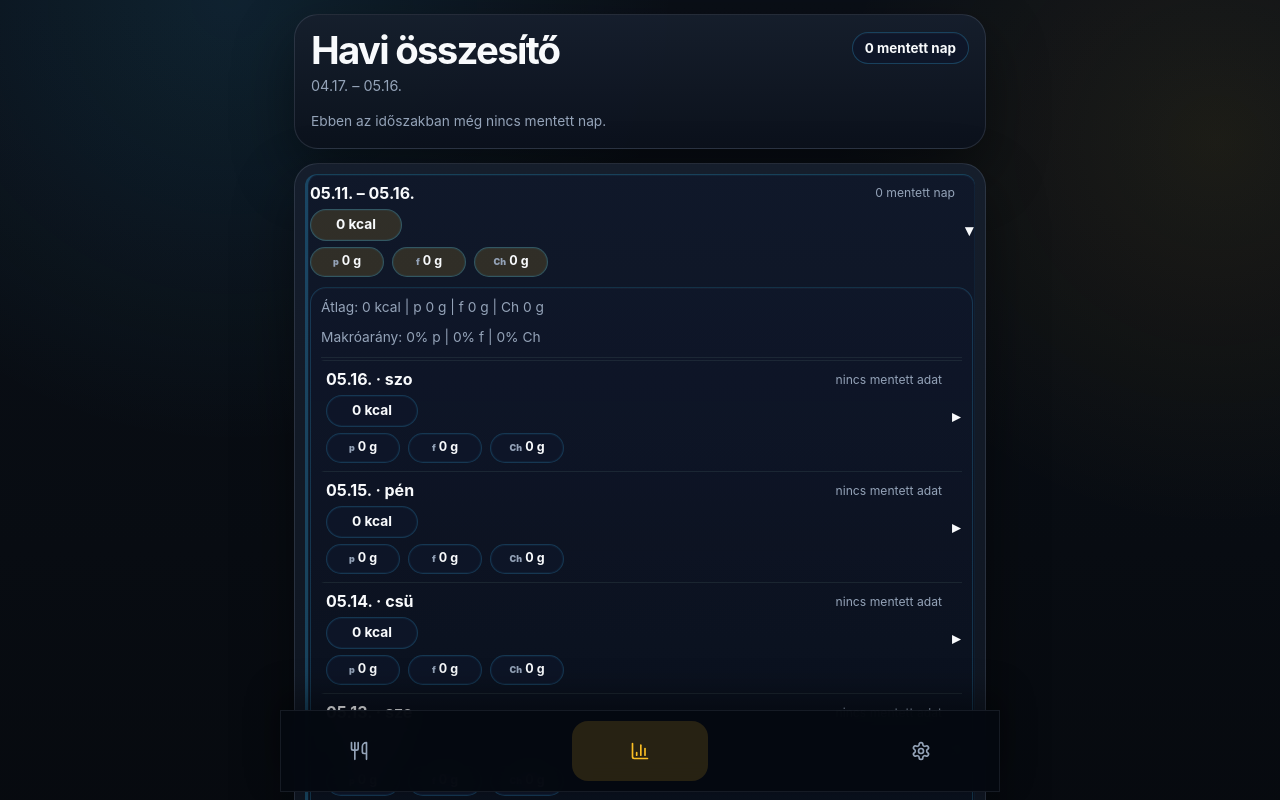
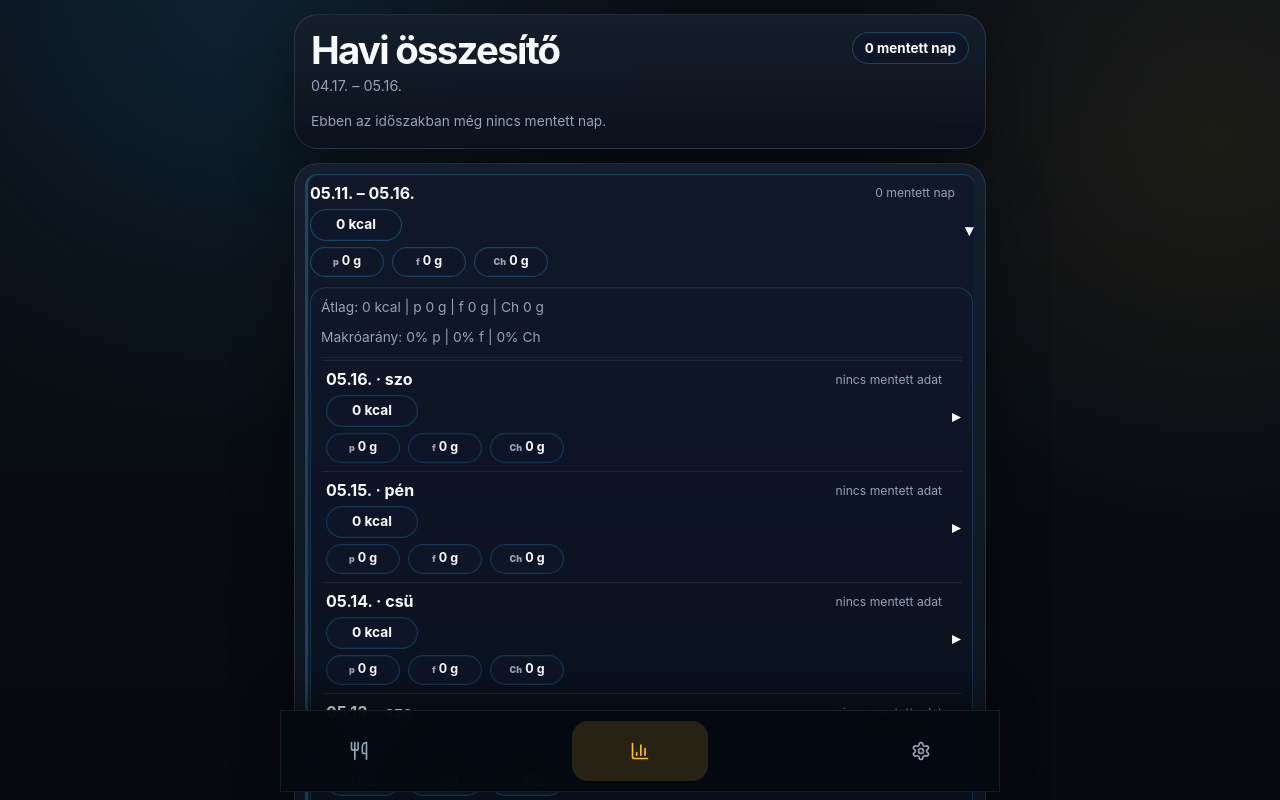
Before and after one commit to tonetttoman/makro-app, a React (Vite) app: page / in a window 1280 px wide. Both pictures are taken after a click on the button 639 px from the left and 751 px from the top of the page. Shown: the top 800 px of the page. Built offline with nearby package versions, Linux system fonts and the light colour scheme.

Commit message:
Neutralize monthly macro chip colors

```diff
--- a/src/fixes.css
+++ b/src/fixes.css
@@ -198,13 +198,6 @@
   box-shadow: 0 0 0 1px rgba(56, 189, 248, 0.06) inset !important;
 }
 
-[style*="rgba(46, 139, 96"],
-[style*="rgba(38, 78, 63"] {
-  background: rgba(251, 191, 36, 0.14) !important;
-  border-color: rgba(251, 191, 36, 0.34) !important;
-  box-shadow: 0 0 0 1px rgba(251, 191, 36, 0.08) inset !important;
-}
-
 [style*="rgba(134, 239, 172"] {
   border-color: rgba(56, 189, 248, 0.28) !important;
   box-shadow: 0 0 0 1px rgba(56, 189, 248, 0.06) inset !important;
@@ -222,8 +215,8 @@
 
 .daily-log-actions .primary-button.secondary:hover,
 .secondary-button.full:hover {
-  border-color: rgba(251, 191, 36, 0.4) !important;
-  background: rgba(251, 191, 36, 0.12) !important;
+  border-color: rgba(56, 189, 248, 0.34) !important;
+  background: rgba(30, 41, 59, 0.82) !important;
 }
 
 [style*="rgba(18, 40, 33"],
@@ -231,6 +224,16 @@
 [style*="rgba(45, 74, 65"] {
   background: rgba(15, 23, 42, 0.9) !important;
   border-color: rgba(56, 189, 248, 0.24) !important;
+}
+
+/* Keep monthly kcal/macro chips neutral even when the row is active. */
+[style*="rgba(251, 191, 36, 0.14"],
+[style*="rgba(251, 191, 36, 0.15"],
+[style*="rgba(251, 191, 36, 0.2"],
+[style*="rgba(245, 158, 11, 0.12"] {
+  background: rgba(15, 23, 42, 0.78) !important;
+  border-color: rgba(56, 189, 248, 0.2) !important;
+  box-shadow: 0 0 0 1px rgba(56, 189, 248, 0.06) inset !important;
 }
 
 @media (max-width: 520px) {
```
